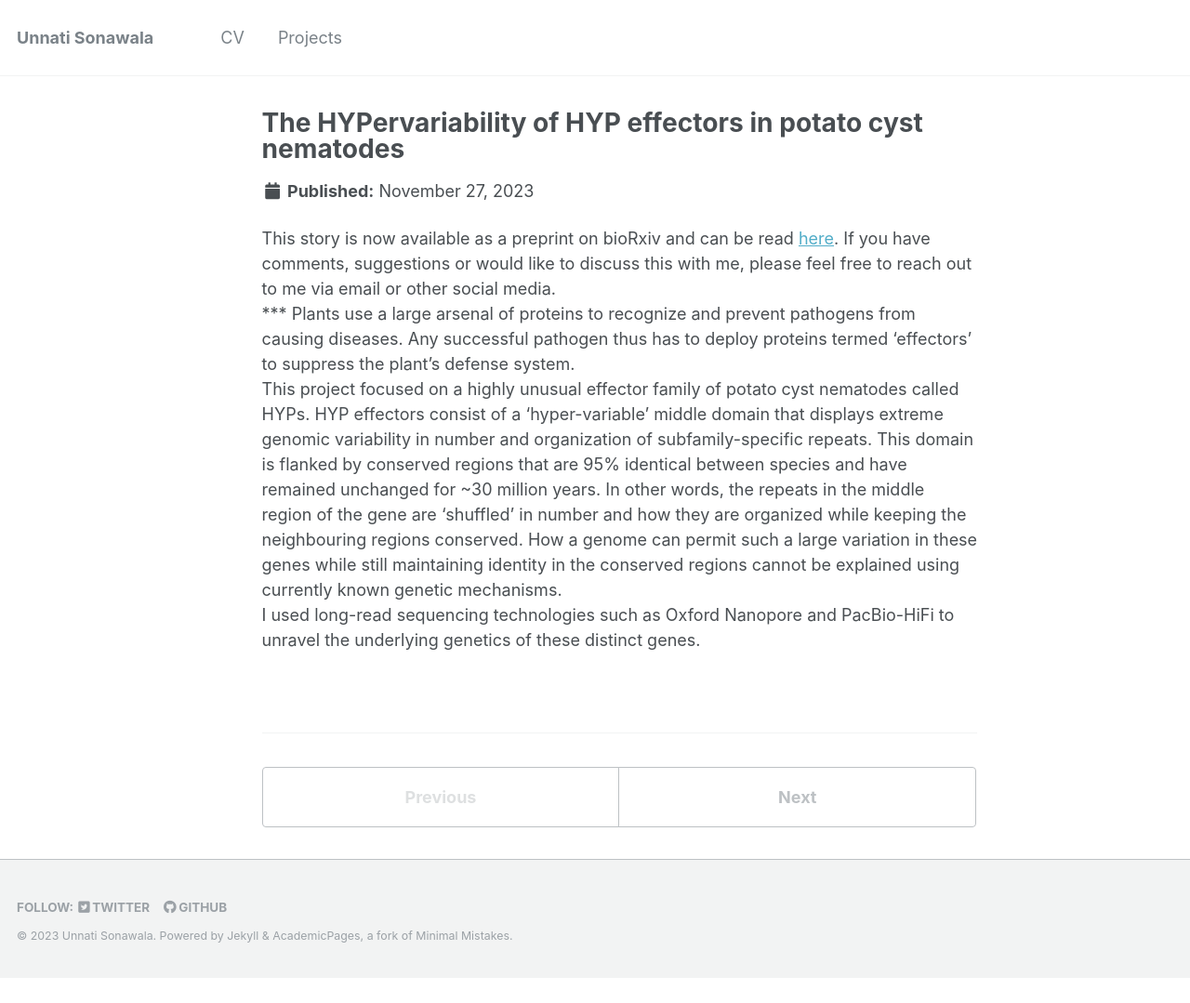
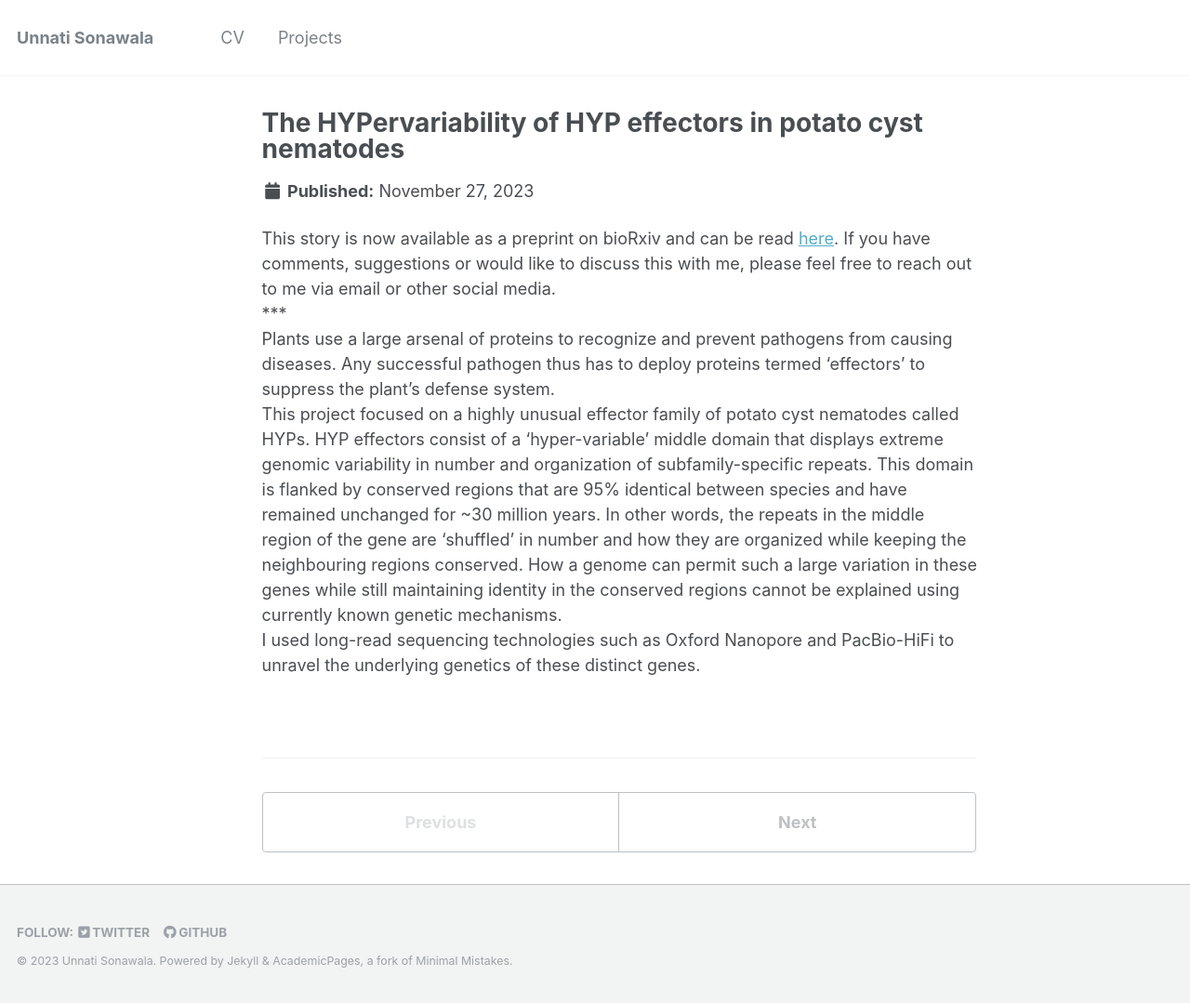
Before and after one commit to unnatisonawala/unnatisonawala.github.io, a Jekyll site: the page built from _projects/The HYPervariability of HYP effectors in potato cyst nematodes.md, in a window 1280 px wide. Shown: the whole page at 93% size. Built offline with Jekyll 4.4.1, drawn with Linux system fonts in a browser that asks for light colours; before the commit the page ends 1052 px from its top, so only the background shows below that.

Commit message:
Update The HYPervariability of HYP effectors in potato cyst nematodes.md

```diff
--- a/_projects/The HYPervariability of HYP effectors in potato cyst nematodes.md
+++ b/_projects/The HYPervariability of HYP effectors in potato cyst nematodes.md
@@ -4,7 +4,7 @@ excerpt: "<br/><img src='/images/HYP.png' width='320' height='250'>"
 collection: projects
 ---
 This story is now available as a preprint on bioRxiv and can be read [here](https://www.biorxiv.org/content/10.1101/2023.10.16.561705v1.abstract). If you have comments, suggestions or would like to discuss this with me, please feel free to reach out to me via email or other social media.<br/>
-***
+***<br/>
 Plants use a large arsenal of proteins to recognize and prevent pathogens from causing diseases. Any successful pathogen thus has to deploy proteins termed ‘effectors’ to suppress the plant’s defense system.<br/>
 This project focused on a highly unusual effector family of potato cyst nematodes called HYPs. HYP effectors consist of a ‘hyper-variable’ middle domain that displays extreme genomic variability in number and organization of subfamily-specific repeats. This domain is flanked by conserved regions that are 95% identical between species and have remained unchanged for ~30 million years. In other words, the repeats in the middle region of the gene are ‘shuffled’ in number and how they are organized while keeping the neighbouring regions conserved. How a genome can permit such a large variation in these genes while still maintaining identity in the conserved regions cannot be explained using currently known genetic mechanisms.<br/>
 I used long-read sequencing technologies such as Oxford Nanopore and PacBio-HiFi to unravel the underlying genetics of these distinct genes.
```
